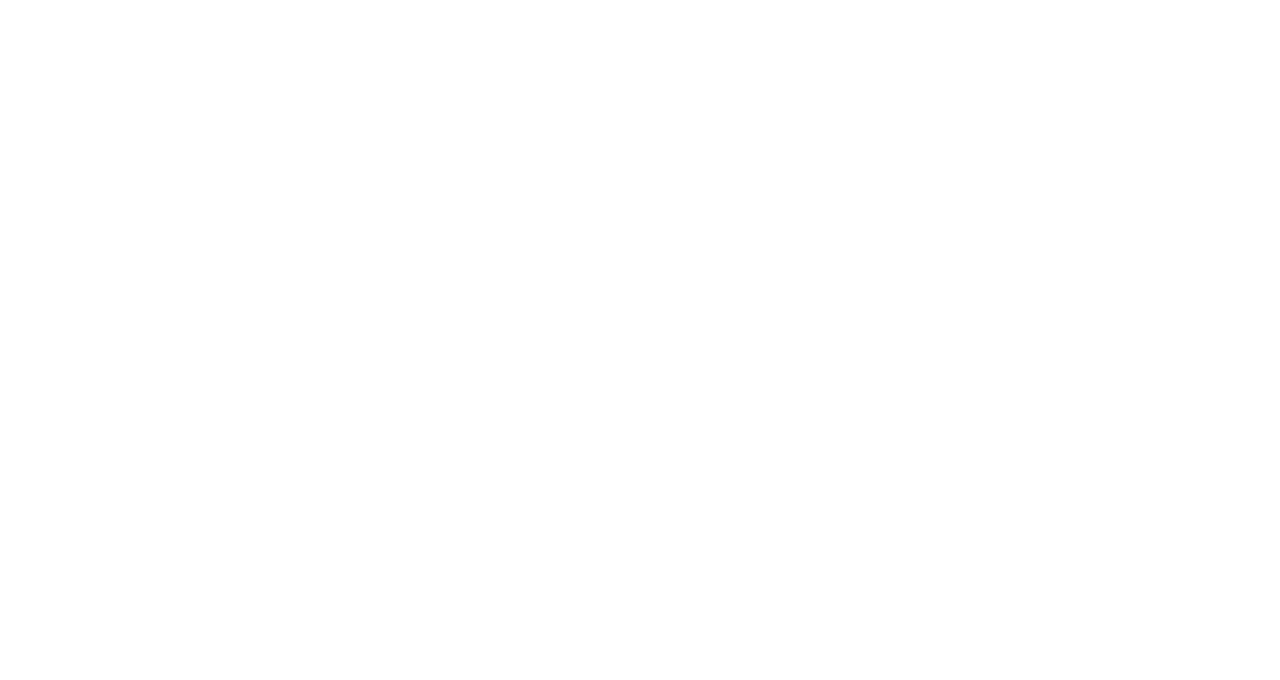
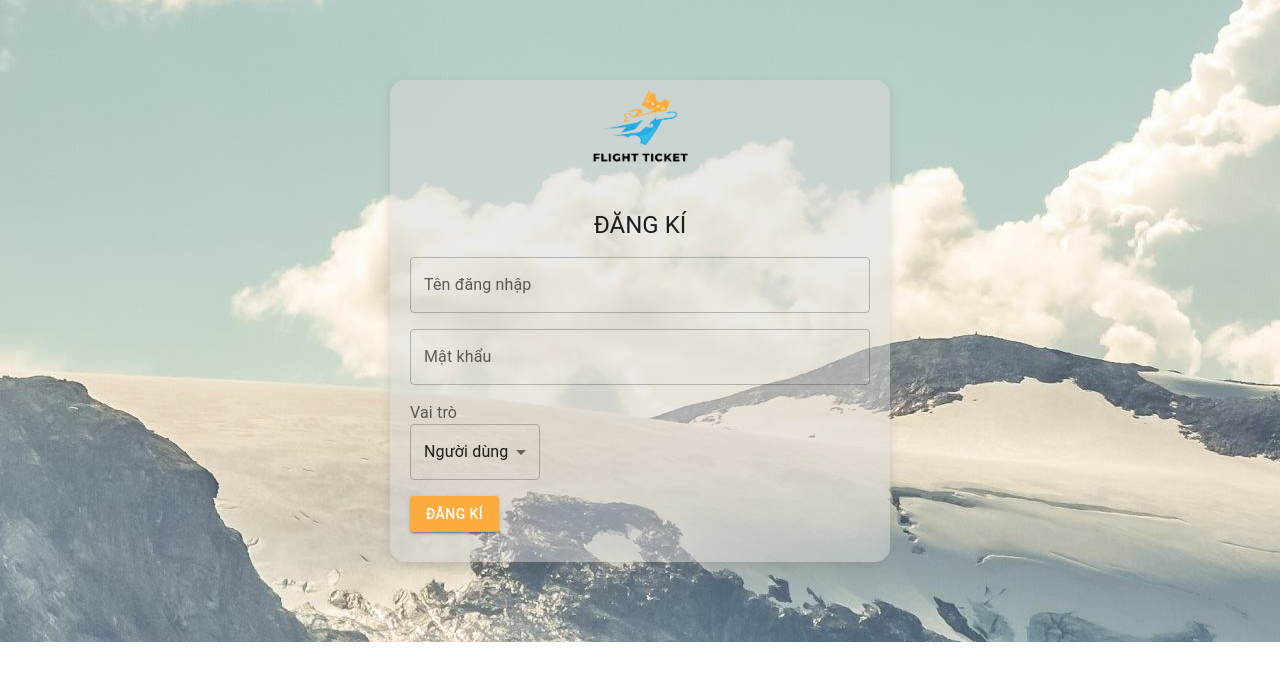
Before and after one commit to ntuananh1124/Flight-Ticket, a React (Create React App) app: page /register in a window 1280 px wide. Before the commit this address had no page. Shown: the top 680 px of the page. Built offline with nearby package versions, Linux system fonts and the light colour scheme.

Commit message:
add register and login

```diff
--- a/src/layout/LayoutDefault/index.js
+++ b/src/layout/LayoutDefault/index.js
@@ -43,7 +43,7 @@
                                         <NavLink to='/login' color='primary'>ĐĂNG NHẬP</NavLink>
                                     </Button>
                                     <Button color='primary' variant="contained">
-                                        <NavLink style={{color: 'white'}}>ĐĂNG KÍ</NavLink>
+                                        <NavLink to='/register' style={{color: 'white'}}>ĐĂNG KÍ</NavLink>
                                     </Button>
                                 </div>
                             </>}
--- a/src/pages/Login/Login.scss
+++ b/src/pages/Login/Login.scss
@@ -1,3 +1,6 @@
 .login-main {
-
+    background-image: url('../../image/bg.jpg');
+    background-position: center;
+    background-repeat: no-repeat;
+    width: 100%;
 }
--- a/src/pages/Login/index.js
+++ b/src/pages/Login/index.js
@@ -1,10 +1,19 @@
 import './Login.scss';
+import Logo from '../../image/logoFT.png';
+import { Box, Typography } from '@mui/material';
 
 export default function Login() {
     return (
         <div className="login-main">
-            <div className="login">
-
+            <div className="login__form">
+                <div className="login__form__logo">
+                    <img src={Logo} alt="logo here" />
+                </div>
+                <div className="login__form__main">
+                    <Box component="form">
+                        <Typography variant="h5" mb={2}>ĐĂNG NHẬP</Typography>
+                    </Box>
+                </div>
             </div>
         </div>
     )
--- /dev/null
+++ b/src/pages/Register/Register.scss
@@ -0,0 +1,42 @@
+@import '../../styles/mixins';
+
+.register-main {
+    background-image: url('../../image/bg.jpg');
+    background-position: center;
+    background-repeat: no-repeat;
+    width: 100%;
+    height: 100%;
+    overflow: hidden;
+    @include flex-center();
+}
+
+.register {
+    &__form {
+        width: 500px;
+        // border: 1px solid rgb(181, 181, 181);
+        align-self: center;
+        margin: 80px 0 80px 0;
+        border-radius: 15px;
+        background-color: rgba(218, 218, 218, 0.505);
+        box-shadow: rgba(106, 106, 106, 0.24) 0px 3px 8px;
+
+        &__logo {
+            width: 100px;
+            margin: 0 auto;
+
+            & img {
+                width: 100%;
+                object-fit: cover;
+            }
+        }
+
+        &__main {
+            @include flex-center();
+            padding: 30px 20px;
+
+            & h5 {
+                text-align: center;
+            }
+        }
+    }
+}
--- /dev/null
+++ b/src/pages/Register/index.js
@@ -0,0 +1,44 @@
+import './Register.scss';
+import Logo from '../../image/logoFT.png';
+import { Box, Button, Grid, InputLabel, MenuItem, Select, TextField, Typography } from '@mui/material';
+import { Link } from 'react-router';
+
+export default function Register() {
+    return (
+        <div className="register-main">
+            <div className="register__form">
+                <div className="register__form__logo">
+                    <Link to='/'>
+                        <img src={Logo} alt="logo here" />
+                    </Link>
+                </div>
+                <div className="register__form__main">
+                    <Box component="form">
+                        <Typography variant="h5" mb={2}>ĐĂNG KÍ</Typography>
+                        <Grid container gap={2}>
+                            <Grid size={12}>
+                                <TextField id="standard-basic" label='Tên đăng nhập' style={{width: '100%'}}/>
+                            </Grid>
+                            <Grid size={12}>
+                                <TextField id="standard-basic" label='Mật khẩu' type="password" style={{width: '100%'}}/>
+                            </Grid>
+                            <Grid size={6}>
+                                <InputLabel>Vai trò</InputLabel>
+                                <Select
+                                    label="Vai trò"
+                                    defaultValue={'Người dùng'}
+                                >
+                                    <MenuItem value="Người dùng">Người dùng</MenuItem>
+                                    <MenuItem value="Quản trị viên">Quản trị viên</MenuItem>
+                                </Select>
+                            </Grid>
+                            <Grid size={12}>
+                                <Button color='primary' style={{color: 'white'}} variant="contained">ĐĂNG KÍ</Button>
+                            </Grid>
+                        </Grid>
+                    </Box>
+                </div>
+            </div>
+        </div>
+    )
+}
--- a/src/routes/index.js
+++ b/src/routes/index.js
@@ -2,6 +2,7 @@
 import LayoutDefault from "../layout/LayoutDefault";
 import Home from "../pages/Home";
 import Login from "../pages/Login";
+import Register from "../pages/Register";
 
 export const routes = [
     {
@@ -21,5 +22,9 @@
     {
         path: 'login',
         element: <Login />
+    },
+    {
+        path: 'register',
+        element: <Register />
     }
 ]
```
Also changed, not shown: src/image/bg.jpg (added).
